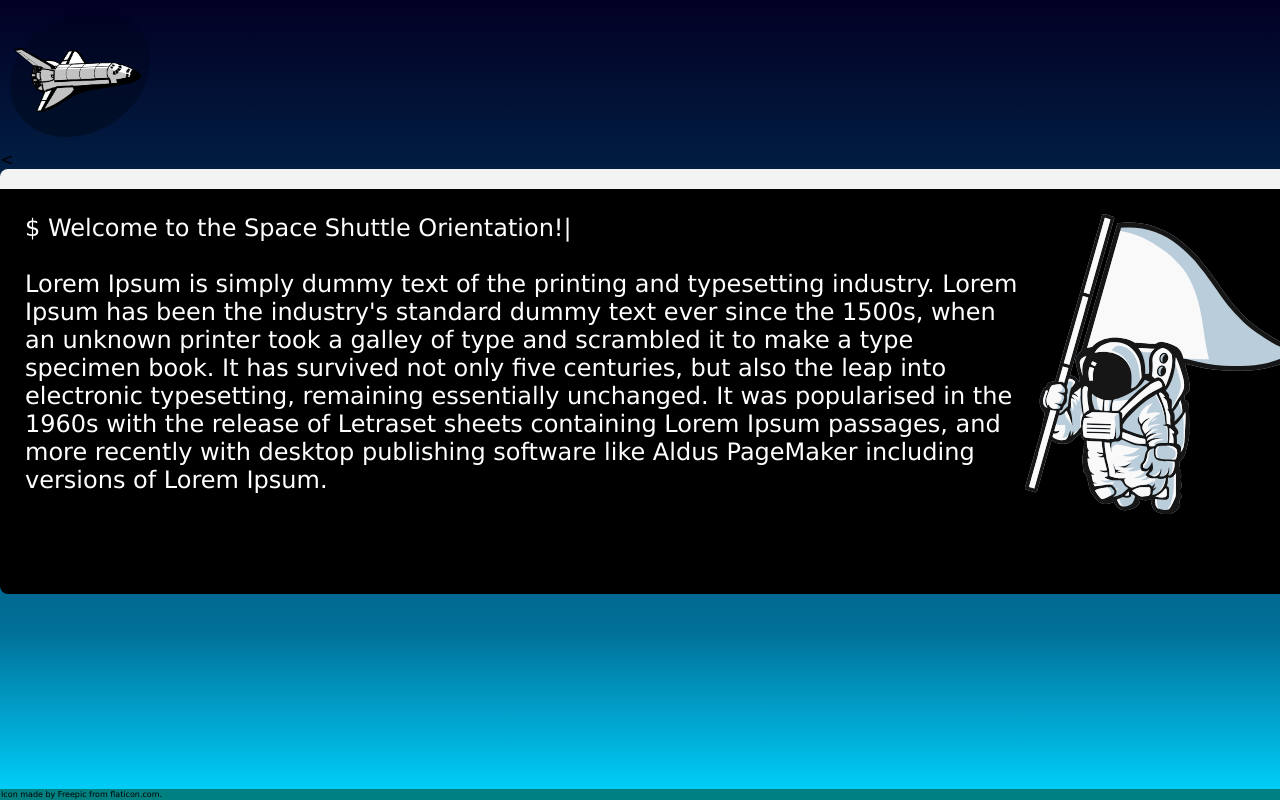
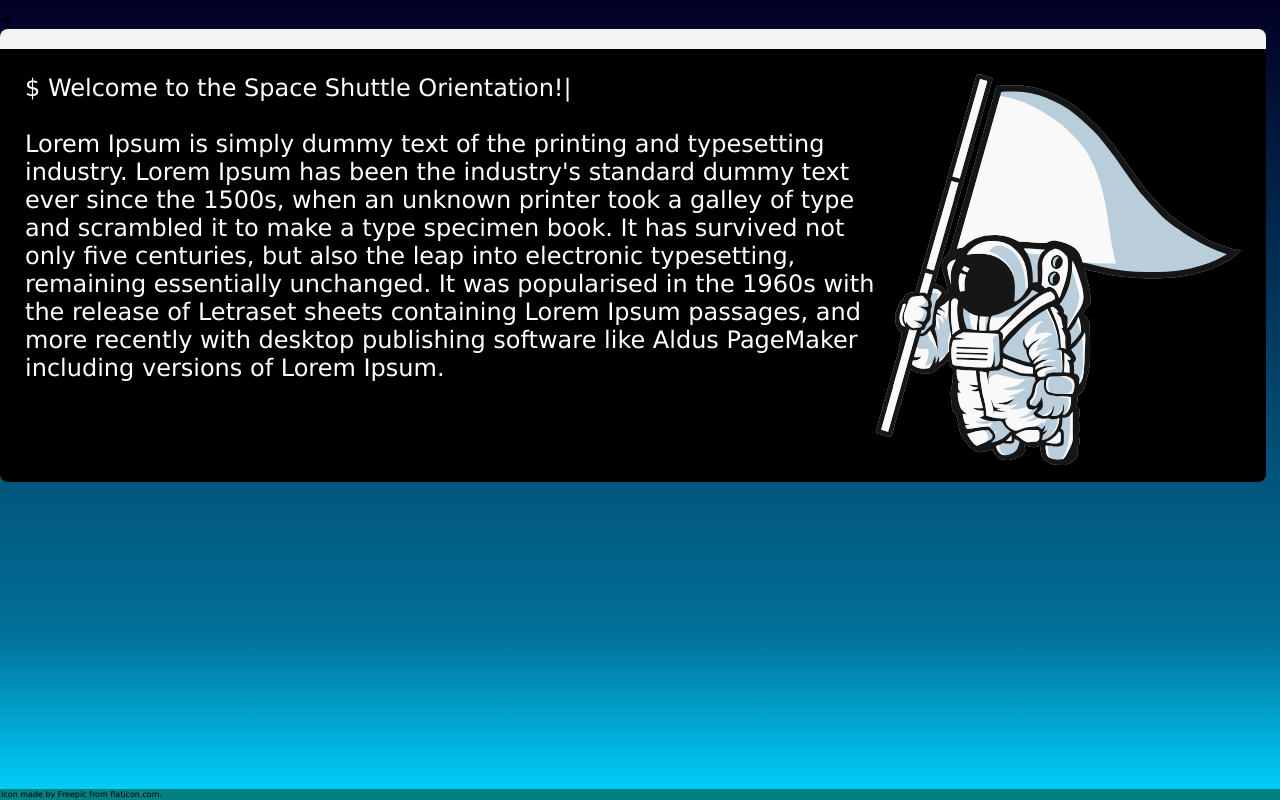
Before and after one commit to hannakalala/Console, a website: page index.html in a window 1280 px wide. Drawn offline with nearby package versions, Linux system fonts and the light colour scheme.

Commit message:
Layout tweaks

```diff
--- a/index.html
+++ b/index.html
@@ -5,17 +5,18 @@
         <title>Hello Internet</title>
         <link rel="stylesheet" href="src/CSS/common.css"/>
         <link rel="stylesheet" href="src/CSS/terminal.css"/>
+        <link rel="stylesheet" href="src/CSS/effect.css"/>
 </head>
 <body>
 <div id="wrapper-background-gradient">
  <header>
-    <img alt="Avaruussukkulan kuva." src="img/shuttle.png" class="res-img" id="shuttle">
+    <!img alt="Avaruussukkulan kuva." src="img/shuttle.png" class="res-img" id="shuttle">
  </header>
         <main  style="overflow:auto">
       <     <div class="wrapper_background">
                     <div class="text__editor">
                         <div class="text__body">
-                            <img src="img/Spaceman5.svg" id="navijonas" class="res-img" alt="Pieni avaruusmies yläkulmassa.">
+                            <img src="img/Spaceman5.svg" id="effect" class="res-img" alt="Pieni avaruusmies yläkulmassa.">
                             $&nbsp;<span id="typed"></span>
                             <br><br>
                             Lorem Ipsum is simply dummy text of the printing and typesetting industry. Lorem Ipsum has been the industry's standard dummy text ever since the 1500s, when an unknown printer took a galley of type and scrambled it to make a type specimen book. It has survived not only five centuries, but also the leap into electronic typesetting, remaining essentially unchanged. It was popularised in the 1960s with the release of Letraset sheets containing Lorem Ipsum passages, and more recently with desktop publishing software like Aldus PageMaker including versions of Lorem Ipsum.
--- a/src/CSS/common.css
+++ b/src/CSS/common.css
@@ -134,8 +134,6 @@ nav a:hover {   /* Nav-elementin sisalla olevien linkkien ominaisuudet silloin k
     display: inline-block;
     vertical-align: top;
     margin: 10px;
-    width: auto;
-
 }
 
 
--- /dev/null
+++ b/src/CSS/effect.css
@@ -0,0 +1,6 @@
+
+img {
+  max-width: 30%;
+  max-height: 90%;
+  float:right;
+}
--- a/src/CSS/terminal.css
+++ b/src/CSS/terminal.css
@@ -14,12 +14,13 @@ section {
 
 .text__editor {
     background: #000;
-    width: 100%;
+    width: 95%;
     height: 100%;
     padding: 25px 25px 100px;
     border-radius: 8px;
     border-top: 20px solid #f3f3f3;
-    text-align:left
+    text-align:left;
+
 }
 
 .text__editor .text__body {font-size: 1.5rem; color: #fff;}
--- /dev/null
+++ b/src/js/effect.js
@@ -0,0 +1,4 @@
+import { VFX } from "https://esm.sh/@vfx-js/core";
+
+const vfx = new VFX();
+vfx.add(document.getElementById('img'), { shader: 'rgbShift', overflow: 100 });
```
